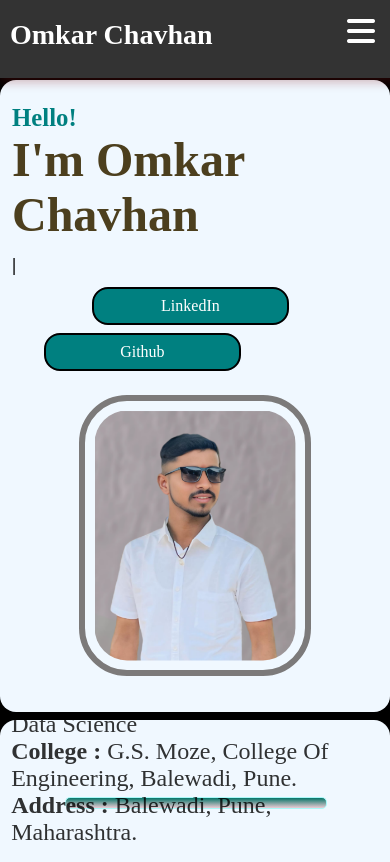
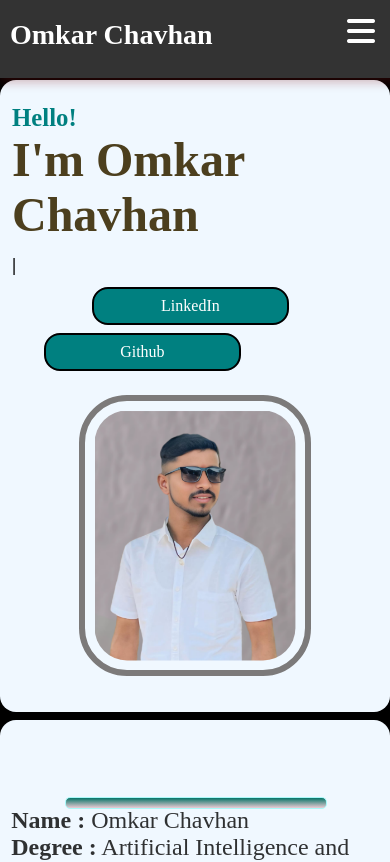
Before and after one commit to omkarchavhan131/Portfolio, a React (Vite) app: page / in a window 390 px wide. Shown: the top 862 px of the page. Built offline with nearby package versions, Linux system fonts and the light colour scheme.

Commit message:
Update style.css

```diff
--- a/src/assets/style.css
+++ b/src/assets/style.css
@@ -351,7 +351,7 @@ body {
         margin-left: 0.2rem;
         margin-right: 0.5rem;
         position:absolute;
-        top:-400px;
+        top:-250px;
     }
 
     .abt-info {
```
